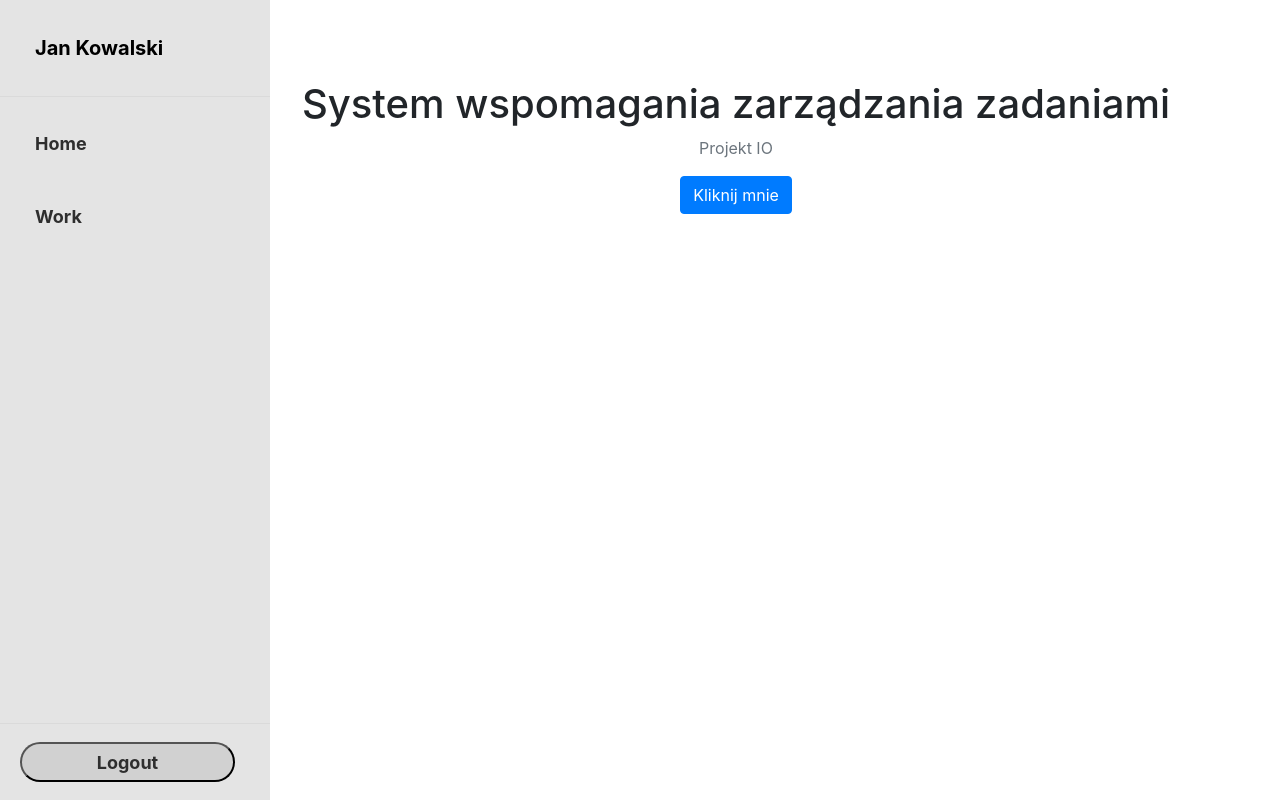
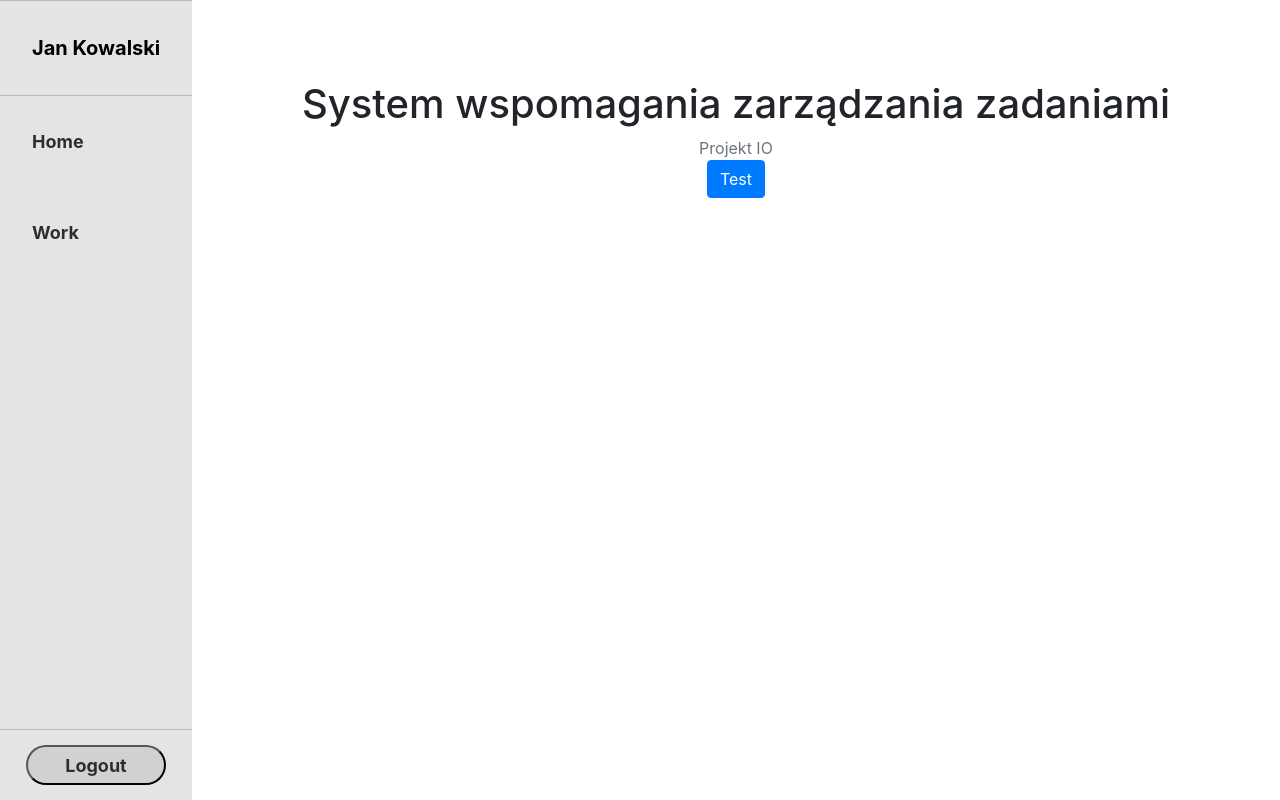
Before and after one commit to wybieracz/SWZZ-Frontend, a React (Create React App) app: page /home in a window 1280 px wide. Built offline with nearby package versions, Linux system fonts and the light colour scheme.

Commit message:
modified:   src/App.css 	modified:   src/containers/Home.js 	modified:   src/containers/Sidebar.js 	modified:   src/containers/StartPage.js 	modified:   src/styled/HomeStyled.js 	modified:   src/styled/SidebarStyled.js 	modified:   src/styled/StartPageStyled.js

```diff
--- a/src/App.css
+++ b/src/App.css
@@ -7,4 +7,37 @@
   .pro-sidebar > .pro-sidebar-inner,
   .pro-sidebar .pro-menu > ul > .pro-sub-menu > .pro-inner-list-item {
   background-color: rgb(228, 228, 228);
+
 }
+
+.pro-sidebar > .pro-sidebar-inner > .pro-sidebar-layout .pro-sidebar-header {
+  border-top: 1px solid rgba(10, 10, 10, 0.2);
+  border-bottom: 1px solid rgba(10, 10, 10, 0.2);
+}
+
+.pro-sidebar > .pro-sidebar-inner > .pro-sidebar-layout .pro-sidebar-footer {
+  border-top: 1px solid rgba(10, 10, 10, 0.2);
+  padding: 0px;
+  margin-bottom: 70px;
+}
+
+.pro-sidebar .pro-menu {
+  padding-top: 0px;
+  padding-bottom: 0px;
+}
+
+.pro-sidebar {
+  width: 15%;
+  min-width: 15%;
+  position: fixed;
+}
+
+.pro-sidebar .pro-menu .pro-menu-item > .pro-inner-item {
+  padding: 0px;
+}
+
+.dpmxtT {
+  font-weight: bold;
+  color: black;
+  padding: 25px 0px;
+}
--- a/src/containers/Home.js
+++ b/src/containers/Home.js
@@ -1,16 +1,15 @@
 import React from "react";
 import { Button } from "react-bootstrap";
-import { HomeBody } from "../styled/HomeStyled";
+import { HomeBody, HomeSubheading } from "../styled/HomeStyled";
 
 export default function Home() {
 
   const funkcja = () => {
     const requestOptions = {
       method: 'GET',
-      mode: 'no-cors',
       headers: { 'Content-Type': 'text/plain' }
-  };
-  fetch('https://dev-swzz-be-app.azurewebsites.net/api/ApplicationUser', requestOptions)
+    };
+    fetch('https://dev-swzz-be-app.azurewebsites.net/api/ApplicationUser', requestOptions)
       .then(response => response.json())
       .then(data => console.log(data));
   }
@@ -18,10 +17,12 @@ export default function Home() {
   return (
     <HomeBody>
       <h1>System wspomagania zarządzania zadaniami</h1>
-      <p className="text-muted">Projekt IO</p>
-      <Button onClick={() => funkcja()}>
-        Kliknij mnie
-      </Button>
+      <HomeSubheading>Projekt IO</HomeSubheading>
+      <div>
+        <Button onClick={() => funkcja()}>
+          Test
+        </Button>
+      </div>
     </HomeBody>
 
   );
--- a/src/containers/Sidebar.js
+++ b/src/containers/Sidebar.js
@@ -1,7 +1,7 @@
 import { ProSidebar, SidebarHeader, SidebarFooter, SidebarContent, Menu, MenuItem } from 'react-pro-sidebar';
 import { Link } from 'react-router-dom';
 import 'react-pro-sidebar/dist/css/styles.css';
-import { SidebarBody, SidebarButtonWrapper, SidebarButton, SidebarText, SidebarHeaderText, SidebarHeaderItem, SidebarContentItem, SidebarFooterItem } from "../styled/SidebarStyled.js";
+import { SidebarBody, SidebarButton, SidebarButtonText, SidebarHeaderText, SidebarHeaderItem, SidebarContentItem, SidebarContentText } from "../styled/SidebarStyled.js";
 
 export default function Sidebar() {
     return (
@@ -9,46 +9,42 @@ export default function Sidebar() {
             <ProSidebar>
                 <SidebarHeader>
                     <Menu>
+                        <MenuItem>
                             <SidebarHeaderItem>
-                            <MenuItem>
                                 <Link to="/home">
                                     <SidebarHeaderText>Jan Kowalski</SidebarHeaderText>
                                 </Link>
+                            </SidebarHeaderItem>
                         </MenuItem>
-                        </SidebarHeaderItem>
                     </Menu>
                 </SidebarHeader>
                 <SidebarContent>
                     <Menu>
+                        <MenuItem>
                             <SidebarContentItem>
+                                <Link to="/group/home">
+                                    <SidebarContentText>Home</SidebarContentText>
+                                </Link>
+                            </SidebarContentItem>
+                        </MenuItem>
                         <MenuItem>
-                                <Link to="/group/home">
-                                    <SidebarText>Home</SidebarText>
+                            <SidebarContentItem>
+                                <Link to="/group/work">
+                                    <SidebarContentText>Work</SidebarContentText>
                                 </Link>
+                            </SidebarContentItem>
                         </MenuItem>
-                        </SidebarContentItem>
-                        <SidebarContentItem>
-                            <MenuItem>
-                                <Link to="/group/work">
-                                    <SidebarText>Work</SidebarText>
-                                </Link>
-                            </MenuItem>
-                        </SidebarContentItem>
                     </Menu>
                 </SidebarContent>
                 <SidebarFooter>
                     <Menu>
-                        <SidebarFooterItem>
                         <MenuItem>
-                                <SidebarButtonWrapper>
                             <SidebarButton>
                                 <Link to="/">
-                                            <SidebarText>Logout</SidebarText>
+                                    <SidebarButtonText>Logout</SidebarButtonText>
                                 </Link>
                             </SidebarButton>
-                                </SidebarButtonWrapper>
                         </MenuItem>
-                        </SidebarFooterItem>
                     </Menu>
                 </SidebarFooter>
             </ProSidebar>
--- a/src/containers/StartPage.js
+++ b/src/containers/StartPage.js
@@ -1,32 +1,24 @@
 import React from "react";
 import { Link } from 'react-router-dom';
-import { StartBody, StartButtonWrapper, StartButton, StartButtonText } from "../styled/StartPageStyled";
+import { StartBody, StartSubheading, StartButtonWrapper, StartButton, StartButtonText } from "../styled/StartPageStyled";
 
 export default function Home() {
   return (
     <StartBody>
       <h1>System wspomagania zarządzania zadaniami</h1>
-      <p className="text-muted">Projekt IO</p>
-      <Link to="/signup">
-        <StartButtonWrapper>
-          <StartButton
-            href="/signup"
-            target="_blank"
-            rel="noopener noreferrer"
-          > <StartButtonText>Signup</StartButtonText>
+      <StartSubheading>Projekt IO</StartSubheading>
+      <StartButtonWrapper>
+        <Link to="/signup">
+          <StartButton>
+            <StartButtonText>Signup</StartButtonText>
           </StartButton>
-        </StartButtonWrapper>
-      </Link>
-      <Link to="/login">
-        <StartButtonWrapper>
-          <StartButton
-            href="/login"
-            target="_blank"
-            rel="noopener noreferrer"
-          > <StartButtonText>Login</StartButtonText>
+        </Link>
+        <Link to="/login">
+          <StartButton>
+            <StartButtonText>Login</StartButtonText>
           </StartButton>
-        </StartButtonWrapper>
-      </Link>
+        </Link>
+      </StartButtonWrapper>
     </StartBody>
   );
 }
--- a/src/styled/HomeStyled.js
+++ b/src/styled/HomeStyled.js
@@ -9,4 +9,8 @@ text-align: center;
 }
 `;
 
-export { HomeBody };
+const HomeSubheading = styled.span`
+color: #6c757d!important;
+`;
+
+export { HomeBody, HomeSubheading };
--- a/src/styled/SidebarStyled.js
+++ b/src/styled/SidebarStyled.js
@@ -2,18 +2,11 @@ import styled, { css } from "styled-components";
 
 const SidebarBody = styled.div`
 height: 100%;
+width: 15%;
 position: fixed;
 top: 0;
 left: 0;
 overflow-x: hidden;
-`;
-
-const SidebarButtonWrapper = styled.div`
-display: flex;
-align-items: center;
-justify-content: center;
-text-overflow: ellipsis;
-overflow: hidden;
 `;
 
 const SidebarButton = styled.button`
@@ -21,13 +14,20 @@ border-radius: 40px;
 background: rgb(209, 209, 209);
 color: #adadad;
 height: 40px;
-width: 100%;
+width: 11%;
+position: fixed;
+display: flex;
+align-items: center;
+justify-content: center;
+text-overflow: ellipsis;
+overflow: hidden;
+margin: 15px 2% 15px 2%;
 &:hover{
   background:rgb(161, 161, 161);
 }
 `;
 
-const SidebarText = styled.span`
+const SidebarButtonText = styled.span`
 font-size: 18px;
 font-weight: bold;
 color: rgb(46, 46, 46);
@@ -35,9 +35,9 @@ color: rgb(46, 46, 46);
 
 const SidebarHeaderText = styled.div`
 font-size: 20px;
+padding: 2rem;
 font-weight: bold;
 text-overflow: ellipsis;
-padding: 15px;
 color: black;
 `;
 
@@ -48,7 +48,7 @@ const SidebarHeaderItem = styled.div`
 `;
 
 const SidebarContentItem = styled.div`
-padding: 15px;
+padding: 2rem 0rem;
 font-weight: bold;
 color: black;
 &:hover{
@@ -56,10 +56,12 @@ color: black;
 }
 `;
 
-const SidebarFooterItem = styled.div`
-text-align: center;
-align-items: center;
-justify-content: center;
+const SidebarContentText = styled.span`
+font-size: 18px;
+padding: 1.3rem 2rem 1.3rem 2rem;
+font-weight: bold;
+text-overflow: ellipsis;
+color: rgb(46, 46, 46);
 `;
 
-export { SidebarBody, SidebarButtonWrapper, SidebarButton, SidebarText, SidebarHeaderText, SidebarHeaderItem, SidebarContentItem, SidebarFooterItem };
+export { SidebarBody, SidebarButton, SidebarButtonText, SidebarHeaderText, SidebarHeaderItem, SidebarContentItem, SidebarContentText };
--- a/src/styled/StartPageStyled.js
+++ b/src/styled/StartPageStyled.js
@@ -1,7 +1,7 @@
 import styled, { css } from "styled-components";
 
 const StartBody = styled.div`
-padding: 80px;
+padding: 360px;
 text-align: center;
 &:h1{
   font-family: "Open Sans", sans-serif;
@@ -9,10 +9,18 @@ text-align: center;
 }
 `;
 
+const StartSubheading = styled.span`
+color: #6c757d!important;
+`;
+
 const StartButtonWrapper = styled.div`
 display: flex;
 align-items: center;
 justify-content: center;
+flex: 1 1 0%;
+flex-direction: row;
+justify-content: space-evenly;
+margin: 5% 15%;
 `;
 
 const StartButton = styled.button`
@@ -20,8 +28,7 @@ border-radius: 40px;
 background: rgb(209, 209, 209);
 color: #adadad;
 height: 40px;
-width: 200px;
-margin-top: 1%;
+width: 250px;
 display: flex;
 align-items: center;
 justify-content: center;
@@ -38,4 +45,4 @@ font-weight: bold;
 color: rgb(46, 46, 46);
 `;
 
-export { StartBody, StartButtonWrapper, StartButton, StartButtonText };
+export { StartBody, StartSubheading, StartButtonWrapper, StartButton, StartButtonText };
```
Lines whose indentation alone changed are shown as unchanged.
